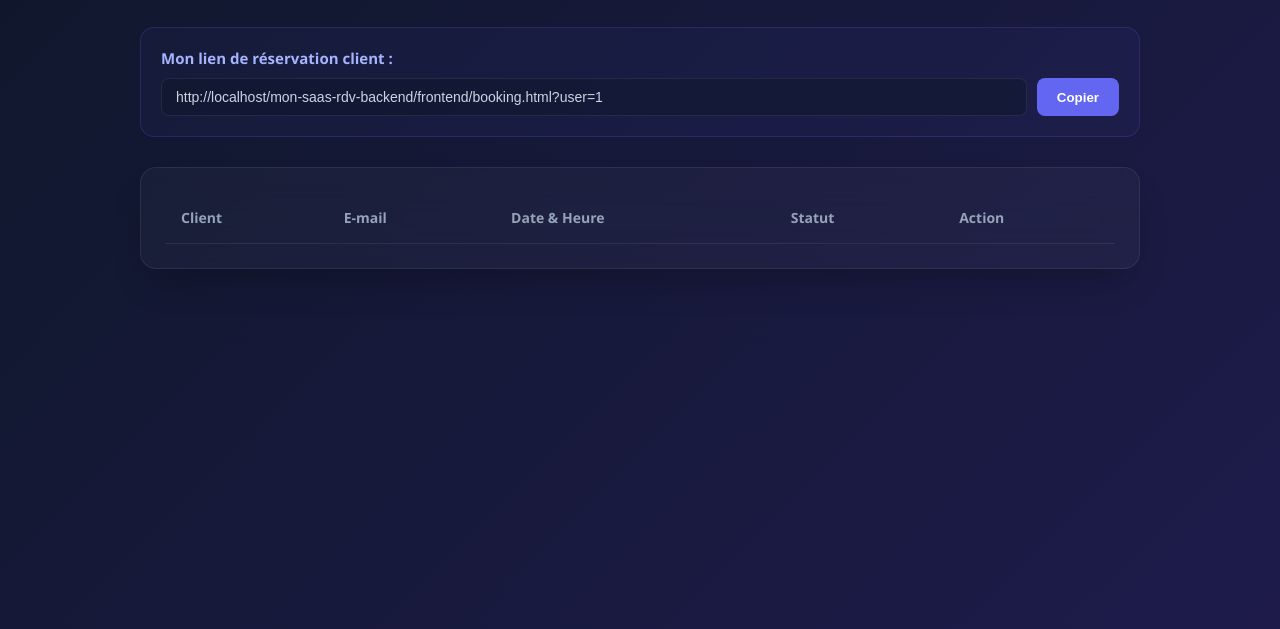
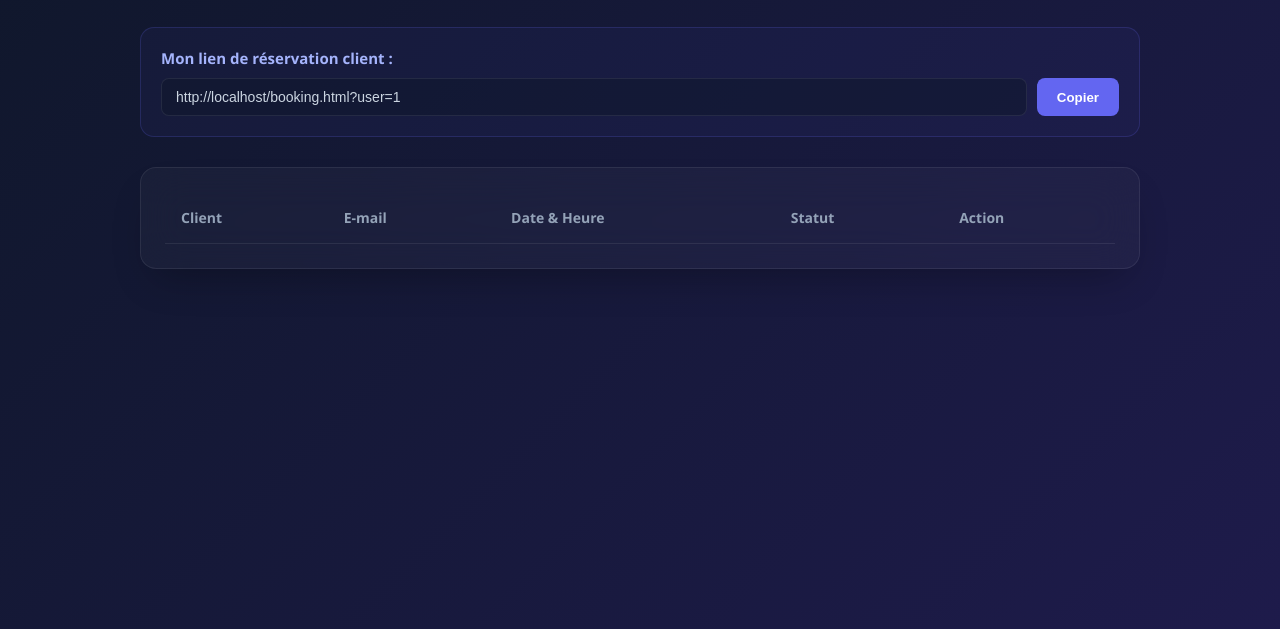
Before and after one commit to archangenembot-star/mon-saas-rdv-backend, a website: page frontend/dashboard.html in a window 1280 px wide. Shown: the part 171-800 px from the top of the page. Drawn offline with Linux system fonts and the light colour scheme; no server answers; sample sign-in values are in the browser's storage.

Commit message:
Fix cache et route booking

```diff
--- a/frontend/dashboard.html
+++ b/frontend/dashboard.html
@@ -495,7 +495,8 @@
     function generateBookingUrl() {
         if (userId) {
             const currentOrigin = window.location.origin;
-            document.getElementById('bookingUrlField').value = `${currentOrigin}/mon-saas-rdv-backend/frontend/booking.html?user=${userId}`;
+            // Corrigé pour pointer proprement sur la page booking.html de GitHub Pages
+            document.getElementById('bookingUrlField').value = `${currentOrigin}/booking.html?user=${userId}`;
         }
     }
 
@@ -619,7 +620,6 @@
         }
     }
 
-    // 🌟 AJOUT : Fonction globale interactive de mise à jour de statut
     window.updateStatus = async function(appointmentId, newStatus) {
         const t = translations[currentLang];
         if (!appointmentId || appointmentId === 'undefined') return;
@@ -643,7 +643,6 @@
         }
     }
 
-    // 🌟 AJOUT : Fonction globale pour gérer la corbeille de suppression
     window.deleteAppointment = async function(appointmentId) {
         const t = translations[currentLang];
         if (!confirm(t.confirmDelete)) return;
```
